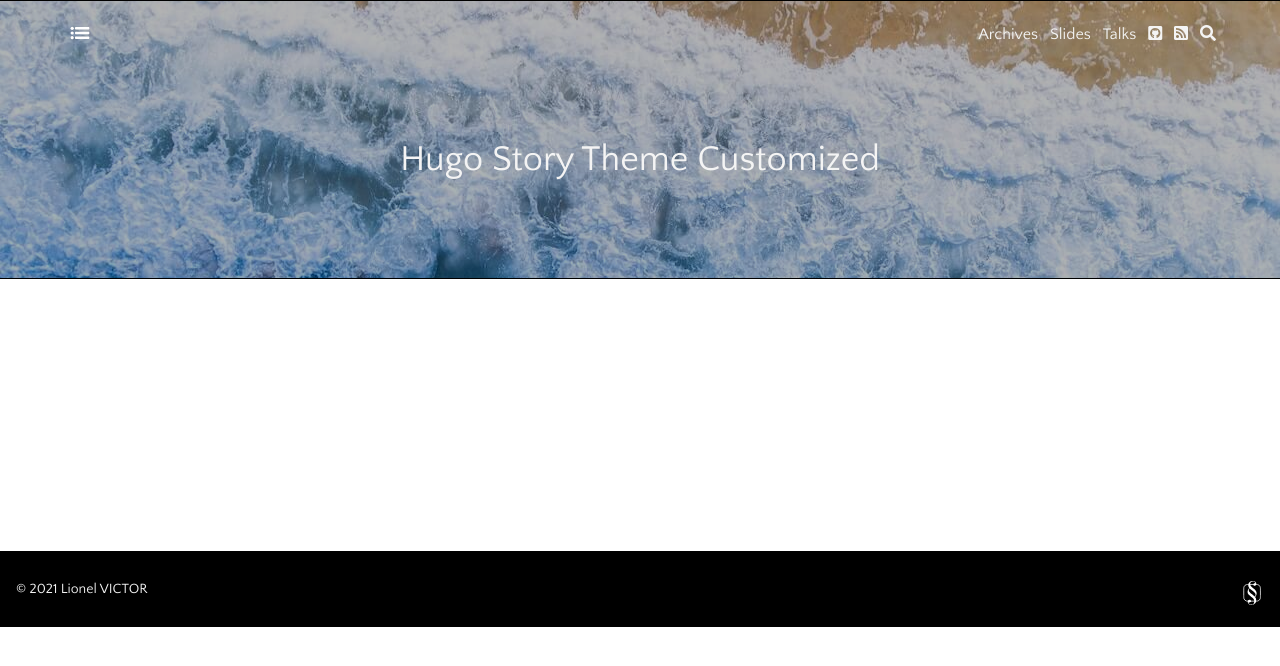
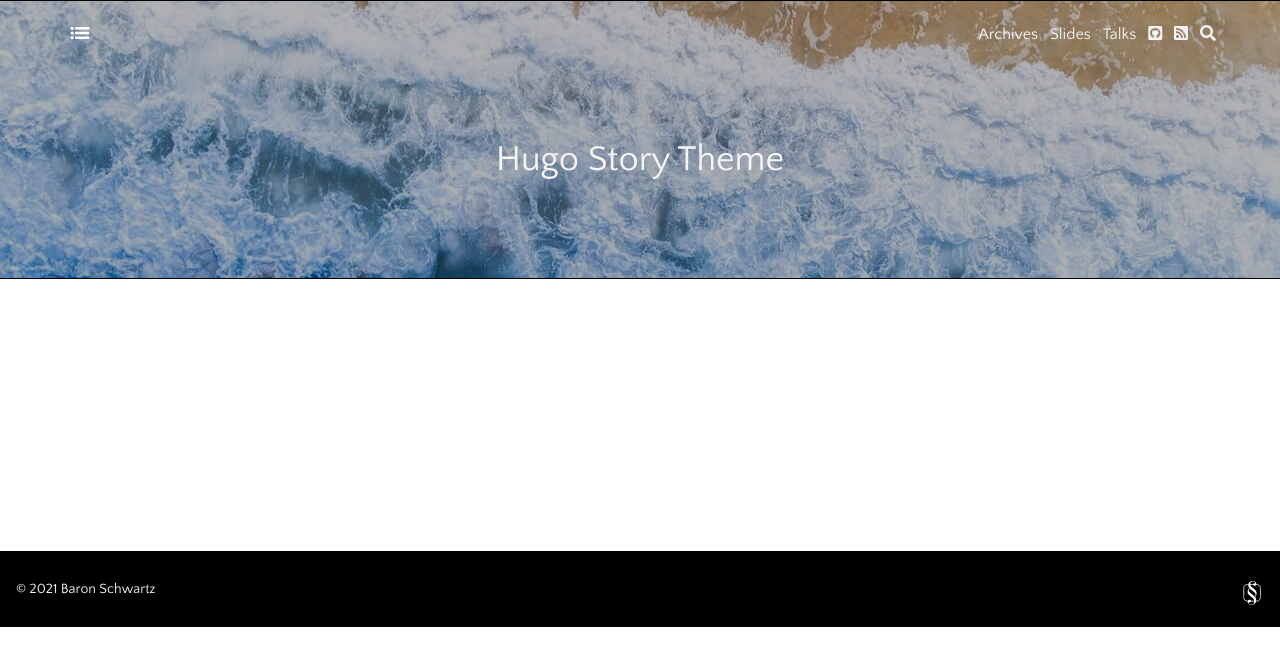
Before and after one commit to tchinchow/tchinchow.github.io, a plain HTML site: page index.html in a window 1280 px wide. Drawn offline with nearby package versions, Linux system fonts and the light colour scheme; a web font is replaced by a local one.

Commit message:
yet another commit to debug odd behaviour

```diff
--- a/index.html
+++ b/index.html
@@ -3,7 +3,7 @@
 	<head>
 		<meta charset="utf-8">
 		<meta name="viewport" content="width=device-width, initial-scale=1" />
-		<title>Hugo Story Theme Customized</title>
+		<title>Hugo Story Theme</title>
 		<link rel="alternate" type="application/rss+xml" title="RSS" href="https://tchinchow.github.io/index.xml">
 		<link rel="canonical" href="https://tchinchow.github.io/">
 
@@ -40,7 +40,7 @@
 
 				<nav class="hide-print sans-serif  border-box pa3 ph5-l">
 					<a href="https://tchinchow.github.io/" title="Home">
-						<img src="https://tchinchow.github.io/img/logo.svg" class="w2 h2 br-100" alt="Hugo Story Theme Customized" />
+						<img src="https://tchinchow.github.io/img/logo.svg" class="w2 h2 br-100" alt="Hugo Story Theme" />
 					</a>
 					<div class="fr h2 pv2 tr">
 						<a class="link f5 ml2 dim near-white" href="/archives/">Archives</a>
@@ -53,7 +53,7 @@
 				</nav>
 
 				<div id="hdr" class="tc-l pv4-ns pv5-l pv2 ph3 ph4-ns">
-					<h1 class="near-white mt1-ns f2 fw3 mb0 mt0 lh-title">Hugo Story Theme Customized</h1>
+					<h1 class="near-white mt1-ns f2 fw3 mb0 mt0 lh-title">Hugo Story Theme</h1>
 					<h2 class="near-white mt3-l mb4-l fw1 f6 f3-l measure-wide-l center lh-copy mt2 mb3">
 
 
@@ -106,7 +106,7 @@
 			<a class="no-underline near-white" href="https://github.com/xaprb/story"><img class="dib" title="Made with Hugo and Story" alt="Story logo" src="https://tchinchow.github.io/img/story-logo-white.svg" style="width: 1.5rem; height: 1.5rem" /></a>
 			</p>
 			<p class="w-50 near-white">
-				&copy; 2021 Lionel VICTOR
+				&copy; 2021 Baron Schwartz
 			</p>
 		</footer>
 
```
